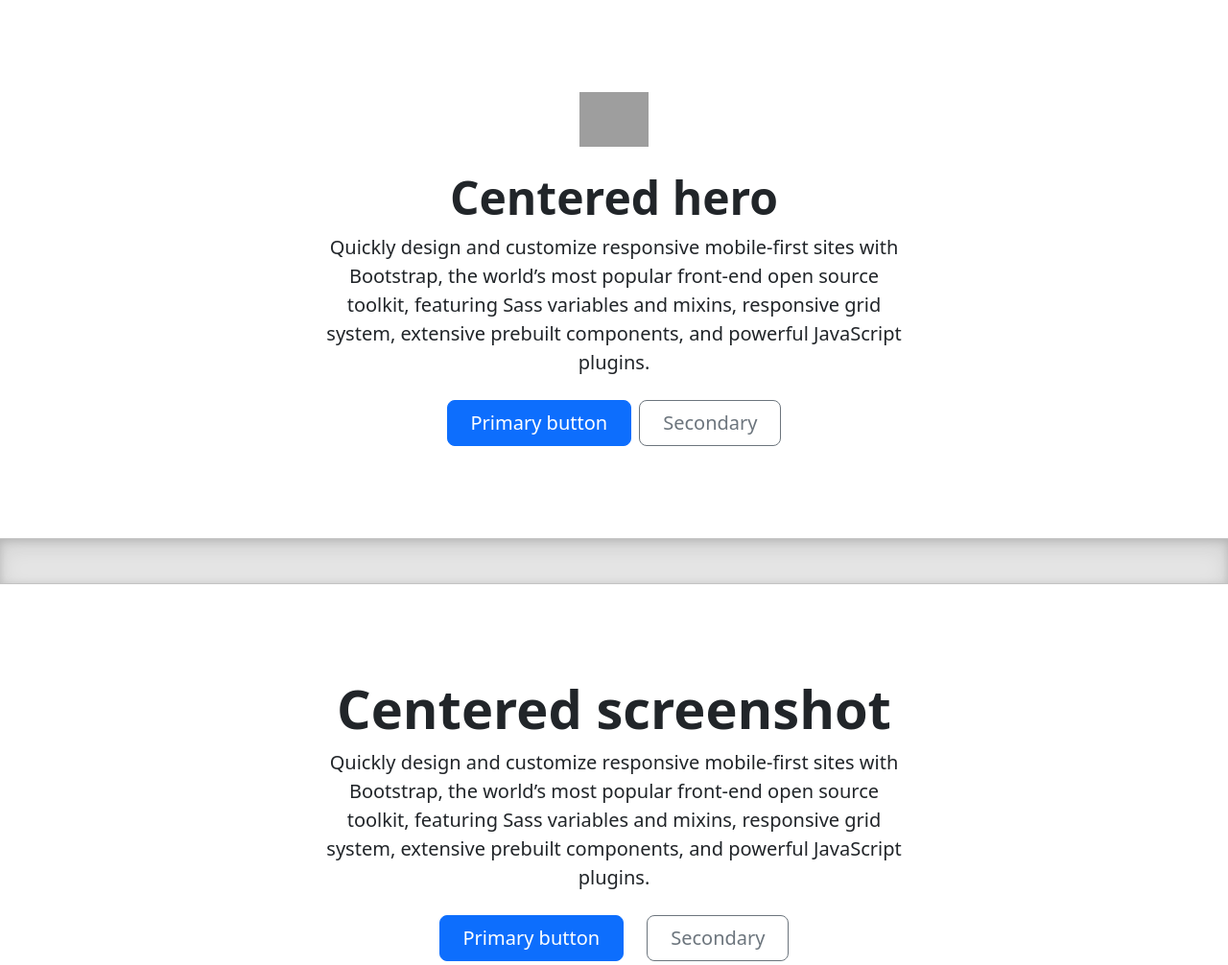
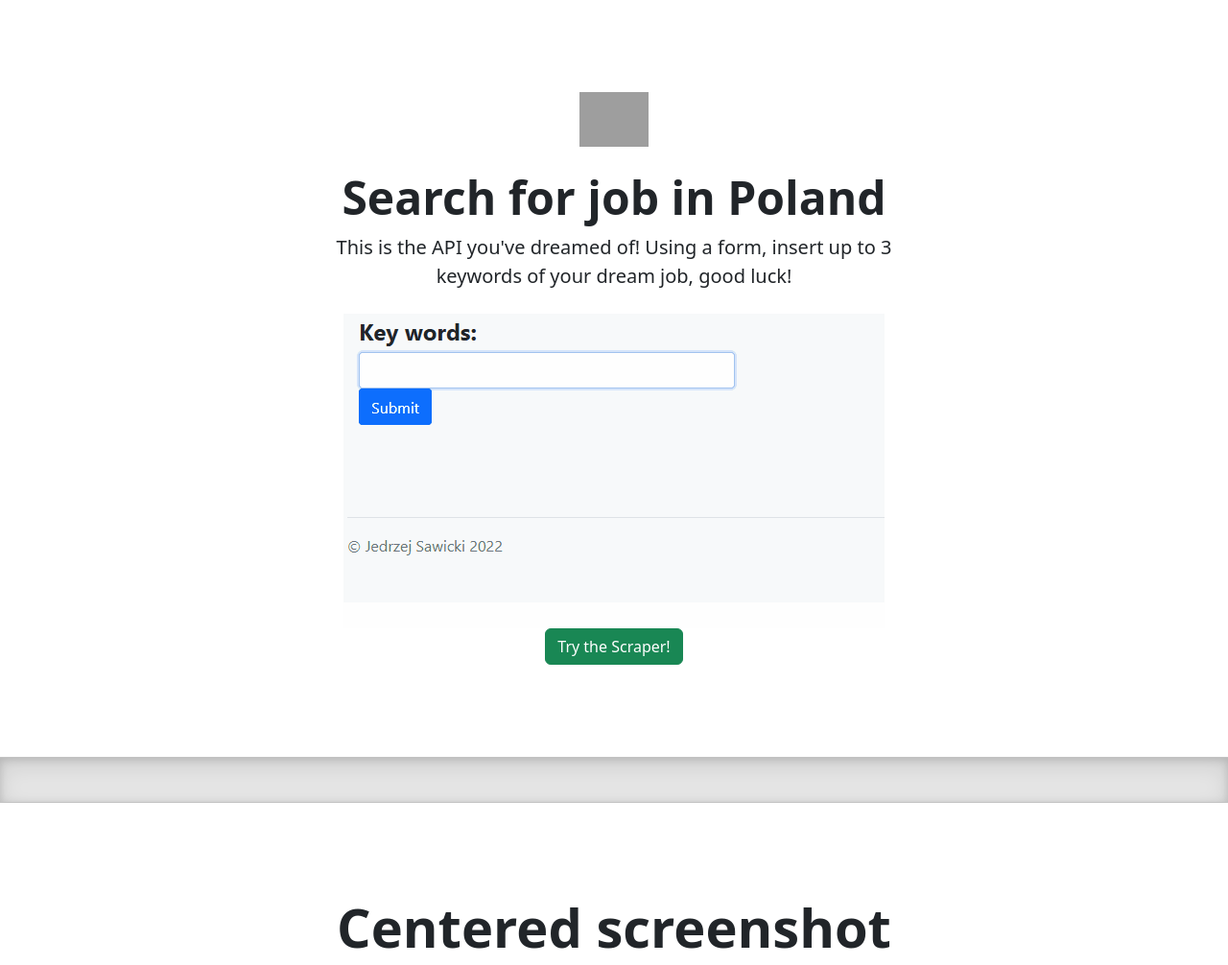
Before and after one commit to JedSawicki/django_drf_jobfinder, a Django app: page / in a window 1280 px wide. Shown: the top 1006 px of the page at 96% size. Run offline with Django 4.2, Linux system fonts and the light colour scheme; some libraries are stand-ins or nearby versions; grey boxes are pictures that could not be loaded.

Commit message:
Fixed index.html + static files

```diff
--- a/core/templates/index.html
+++ b/core/templates/index.html
@@ -1,3 +1,5 @@
+{% load static %}
+
 <!doctype html>
 <html lang="en">
   <head>
@@ -83,12 +85,15 @@
 
   <div class="px-4 py-5 my-5 text-center">
     <img class="d-block mx-auto mb-4" src="../assets/brand/bootstrap-logo.svg" alt="" width="72" height="57">
-    <h1 class="display-5 fw-bold">Centered hero</h1>
+    <h1 class="display-5 fw-bold">Search for job in Poland</h1>
     <div class="col-lg-6 mx-auto">
-      <p class="lead mb-4">Quickly design and customize responsive mobile-first sites with Bootstrap, the world’s most popular front-end open source toolkit, featuring Sass variables and mixins, responsive grid system, extensive prebuilt components, and powerful JavaScript plugins.</p>
+
+      <p class="lead mb-4">This is the API you've dreamed of! Using a form, insert up to 3 keywords of your dream job, good luck! </p>
+
+
+      <img src="{% static 'search2.gif' %}" alt="My image">
       <div class="d-grid gap-2 d-sm-flex justify-content-sm-center">
-        <button type="button" class="btn btn-primary btn-lg px-4 gap-3">Primary button</button>
-        <button type="button" class="btn btn-outline-secondary btn-lg px-4">Secondary</button>
+        <a class="btn btn-success" href="{% url 'scraper' %}" role="button">Try the Scraper!</a>
       </div>
     </div>
   </div>
@@ -116,11 +121,11 @@
   <div class="container col-xxl-8 px-4 py-5">
     <div class="row flex-lg-row-reverse align-items-center g-5 py-5">
       <div class="col-10 col-sm-8 col-lg-6">
-        <img src="bootstrap-themes.png" class="d-block mx-lg-auto img-fluid" alt="Bootstrap Themes" width="700" height="500" loading="lazy">
+        <img src="{% static 'bartek.png' %}" class="img-fluid" alt="My image">
       </div>
       <div class="col-lg-6">
-        <h1 class="display-5 fw-bold lh-1 mb-3">Responsive left-aligned hero with image</h1>
-        <p class="lead">Quickly design and customize responsive mobile-first sites with Bootstrap, the world’s most popular front-end open source toolkit, featuring Sass variables and mixins, responsive grid system, extensive prebuilt components, and powerful JavaScript plugins.</p>
+        <p class="lead mb-4">I found some interesting job offers using JobFinder!</p>
+        <footer class="blockquote-footer">Bartek, Gdańsk</footer>
         <div class="d-grid gap-2 d-md-flex justify-content-md-start">
           <button type="button" class="btn btn-primary btn-lg px-4 me-md-2">Primary</button>
           <button type="button" class="btn btn-outline-secondary btn-lg px-4">Default</button>
```
Also changed, not shown: core/core/settings.py (+12 -5 lines), core/static/bartek.png (added), core/static/heroes.css (added), core/static/search2.gif (added).
